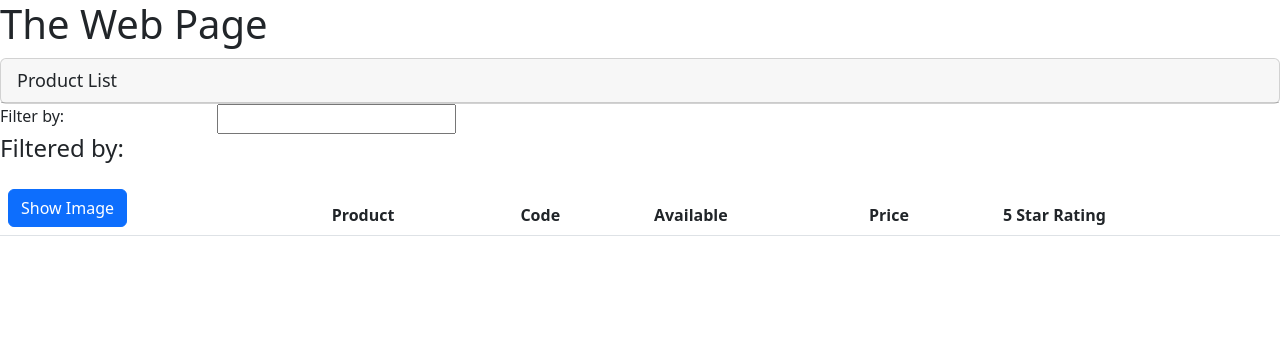
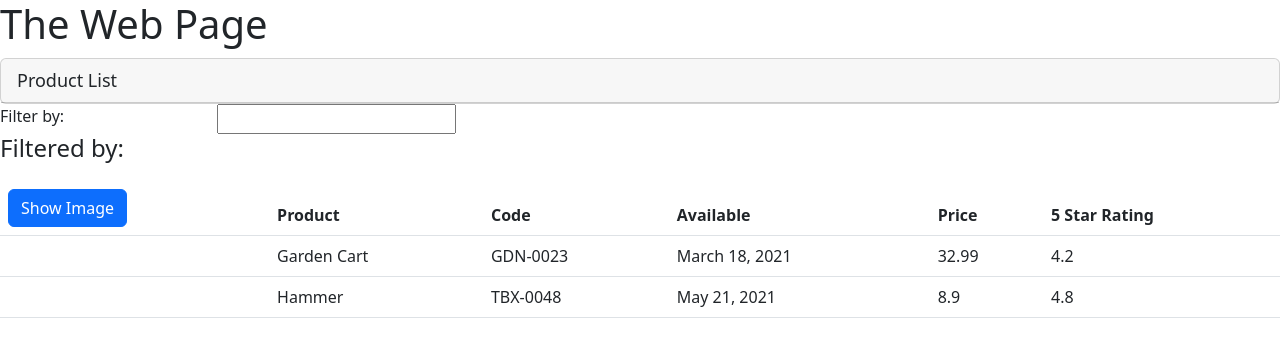
Before and after one commit to Tomasz-Zdeb/Angular-Sandbox, an Angular app in the folder APM-Start/: page / in a window 1280 px wide. Shown: the top 346 px of the page. Built offline with nearby package versions, Linux system fonts and the light colour scheme.

Commit message:
Add if statement to the table validating lenght

```diff
--- a/APM-Start/src/app/products/product-list.component.html
+++ b/APM-Start/src/app/products/product-list.component.html
@@ -16,7 +16,7 @@
         </div>
     </div>
     <div class="table-responsive">
-        <table class="table">
+        <table class="table" *ngIf="products.length">
             <thead>
                 <tr>
                     <th>
@@ -32,7 +32,14 @@
                 </tr>
             </thead>
             <tbody>
-
+                <tr *ngFor="let product of products">
+                    <td></td>
+                    <td>{{product.productName}}</td>
+                    <td>{{product.productCode}}</td>
+                    <td>{{product.releaseDate}}</td>
+                    <td>{{product.price}}</td>
+                    <td>{{product.starRating}}</td>
+                </tr>
             </tbody>
         </table>
     </div>
```
